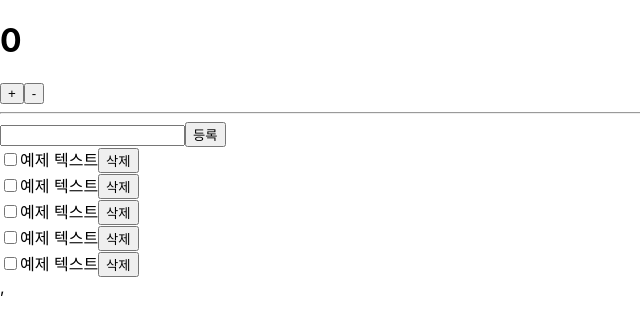
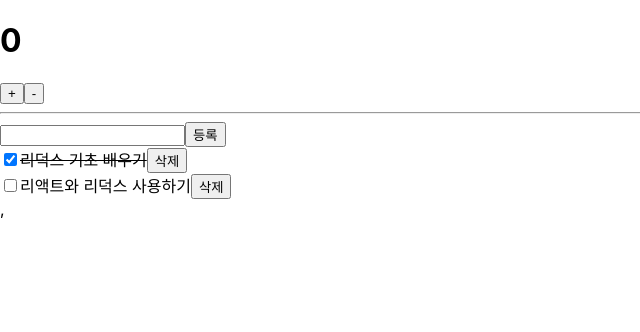
Before and after one commit to wonjangcloud9/react-redux-tutorial, a React (Create React App) app: page / in a window 1280 px wide. Shown: the top 332 px of the page, without its empty margins (0-640 px from the left). Built offline with nearby package versions, Linux system fonts and the light colour scheme.

Commit message:
redux-action & immer

```diff
--- a/package.json
+++ b/package.json
@@ -6,11 +6,13 @@
     "@testing-library/jest-dom": "^5.14.1",
     "@testing-library/react": "^13.0.0",
     "@testing-library/user-event": "^13.2.1",
+    "immer": "^9.0.15",
     "react": "^18.2.0",
     "react-dom": "^18.2.0",
     "react-redux": "^8.0.2",
     "react-scripts": "5.0.1",
     "redux": "^4.2.0",
+    "redux-actions": "^2.6.5",
     "redux-devtools-extension": "^2.13.9",
     "web-vitals": "^2.1.0"
   },
--- a/src/App.js
+++ b/src/App.js
@@ -1,12 +1,12 @@
 import CounterContainer from './containers/CounterContainer';
-import Todos from './components/Todos';
+import TodosContainer from './containers/TodosContainer';
 
 function App() {
   return (
     <div className="App">
       <CounterContainer />
       <hr />
-      <Todos />
+      <TodosContainer />
     </div>
   );
 }
--- a/src/components/Todos.js
+++ b/src/components/Todos.js
@@ -1,9 +1,16 @@
 const TodoItem = ({ todo, onToggle, onRemove }) => {
   return (
     <div>
-      <input type="checkbox" />
-      <span>예제 텍스트</span>
-      <button>삭제</button>
+      <input
+        type="checkbox"
+        onClick={() => onToggle(todo.id)}
+        checked={todo.done}
+        readOnly={true}
+      />
+      <span style={{ textDecoration: todo.done ? 'line-through' : 'none' }}>
+        {todo.text}
+      </span>
+      <button onClick={() => onRemove(todo.id)}>삭제</button>
     </div>
   );
 };
@@ -18,19 +25,25 @@ const Todos = ({
 }) => {
   const onSubmit = (e) => {
     e.preventDefault();
+    onInsert(input);
+    onChangeInput(''); // 등록 후 인풋 초기화
   };
+  const onChange = (e) => onChangeInput(e.target.value);
   return (
     <div>
       <form onSubmit={onSubmit}>
-        <input />
+        <input value={input} onChange={onChange} />
         <button type="submit">등록</button>
       </form>
       <div>
-        <TodoItem />
-        <TodoItem />
-        <TodoItem />
-        <TodoItem />
-        <TodoItem />
+        {todos.map((todo) => (
+          <TodoItem
+            todo={todo}
+            key={todo.id}
+            onToggle={onToggle}
+            onRemove={onRemove}
+          />
+        ))}
       </div>
     </div>
   );
--- /dev/null
+++ b/src/containers/TodosContainer.js
@@ -0,0 +1,36 @@
+import { connect } from 'react-redux';
+import { changeInput, insert, toggle, remove } from '../module/todos';
+import Todos from '../components/Todos';
+
+const TodosContainer = ({
+  input,
+  todos,
+  changeInput,
+  insert,
+  toggle,
+  remove,
+}) => {
+  return (
+    <Todos
+      input={input}
+      todos={todos}
+      onChangeInput={changeInput}
+      onInsert={insert}
+      onToggle={toggle}
+      onRemove={remove}
+    />
+  );
+};
+
+export default connect(
+  ({ todos }) => ({
+    input: todos.input,
+    todos: todos.todos,
+  }),
+  {
+    changeInput,
+    insert,
+    toggle,
+    remove,
+  },
+)(TodosContainer);
--- a/src/module/counter.js
+++ b/src/module/counter.js
@@ -1,26 +1,21 @@
+import { createAction, handleActions } from 'redux-actions';
+
 const INCRESE = 'counter/INCRESE';
 const DECRESE = 'counter/DECRESE';
 
-export const increase = () => ({ type: INCRESE });
-export const decrease = () => ({ type: DECRESE });
+export const increase = createAction(INCRESE);
+export const decrease = createAction(DECRESE);
 
 const initialState = {
   number: 0,
 };
 
-function counter(state = initialState, action) {
-  switch (action.type) {
-    case INCRESE:
-      return {
-        number: state.number + 1,
-      };
-    case DECRESE:
-      return {
-        number: state.number - 1,
-      };
-    default:
-      return state;
-  }
-}
+const counter = handleActions(
+  {
+    [INCRESE]: (state, action) => ({ number: state.number + 1 }),
+    [DECRESE]: (state, action) => ({ number: state.number - 1 }),
+  },
+  initialState,
+);
 
 export default counter;
--- a/src/module/todos.js
+++ b/src/module/todos.js
@@ -1,32 +1,23 @@
+import { createAction, handleActions } from 'redux-actions';
+import produce from 'immer';
+
 const CHANGE_INPUT = 'todos/CHANGE_INPUT'; // 인풋 값을 변경함
 const INSERT = 'todos/INSERT'; // 새로운 todo를 등록함
 const TOGGLE = 'todos/TOGGLE'; // todo를 체크/체크해제 함
 const REMOVE = 'todos/REMOVE'; // todo를 제거함
 
-export const changeInput = (input) => ({
-  type: CHANGE_INPUT,
-  input,
-});
+export const changeInput = createAction(CHANGE_INPUT, (input) => input);
 
 let id = 3; // insert가 호출될 때마다 1씩 더해집니다.
-export const insert = (text) => ({
-  type: INSERT,
-  todo: {
-    id: id++,
-    text,
-    done: false,
-  },
-});
+export const insert = createAction(INSERT, (text) => ({
+  id: id++,
+  text,
+  done: false,
+}));
 
-export const toggle = (id) => ({
-  type: TOGGLE,
-  id,
-});
+export const toggle = createAction(TOGGLE, (id) => id);
 
-export const remove = (id) => ({
-  type: REMOVE,
-  id,
-});
+export const remove = createAction(REMOVE, (id) => id);
 
 const initialState = {
   input: '',
@@ -44,33 +35,28 @@ const initialState = {
   ],
 };
 
-function todos(state = initialState, action) {
-  switch (action.type) {
-    case CHANGE_INPUT:
-      return {
-        ...state,
-        input: action.input,
-      };
-    case INSERT:
-      return {
-        ...state,
-        todos: state.todos.concat(action.todo),
-      };
-    case TOGGLE:
-      return {
-        ...state,
-        todos: state.todos.map((todo) =>
-          todo.id === action.id ? { ...todo, done: !todo.done } : todo,
-        ),
-      };
-    case REMOVE:
-      return {
-        ...state,
-        todos: state.todos.filter((todo) => todo.id !== action.id),
-      };
-    default:
-      return state;
-  }
-}
+const todos = handleActions(
+  {
+    [CHANGE_INPUT]: (state, { payload: input }) =>
+      produce(state, (draft) => {
+        draft.input = input;
+      }),
+    [INSERT]: (state, { payload: todo }) =>
+      produce(state, (draft) => {
+        draft.todos.push(todo);
+      }),
+    [TOGGLE]: (state, { payload: id }) =>
+      produce(state, (draft) => {
+        const todo = draft.todos.find((todo) => todo.id === id);
+        todo.done = !todo.done;
+      }),
+    [REMOVE]: (state, { payload: id }) =>
+      produce(state, (draft) => {
+        const index = draft.todos.findIndex((todo) => todo.id === id);
+        draft.todos.splice(index, 1);
+      }),
+  },
+  initialState,
+);
 
 export default todos;
```
Also changed, not shown: 1 other file (tests, documents, lock files or other folders).
